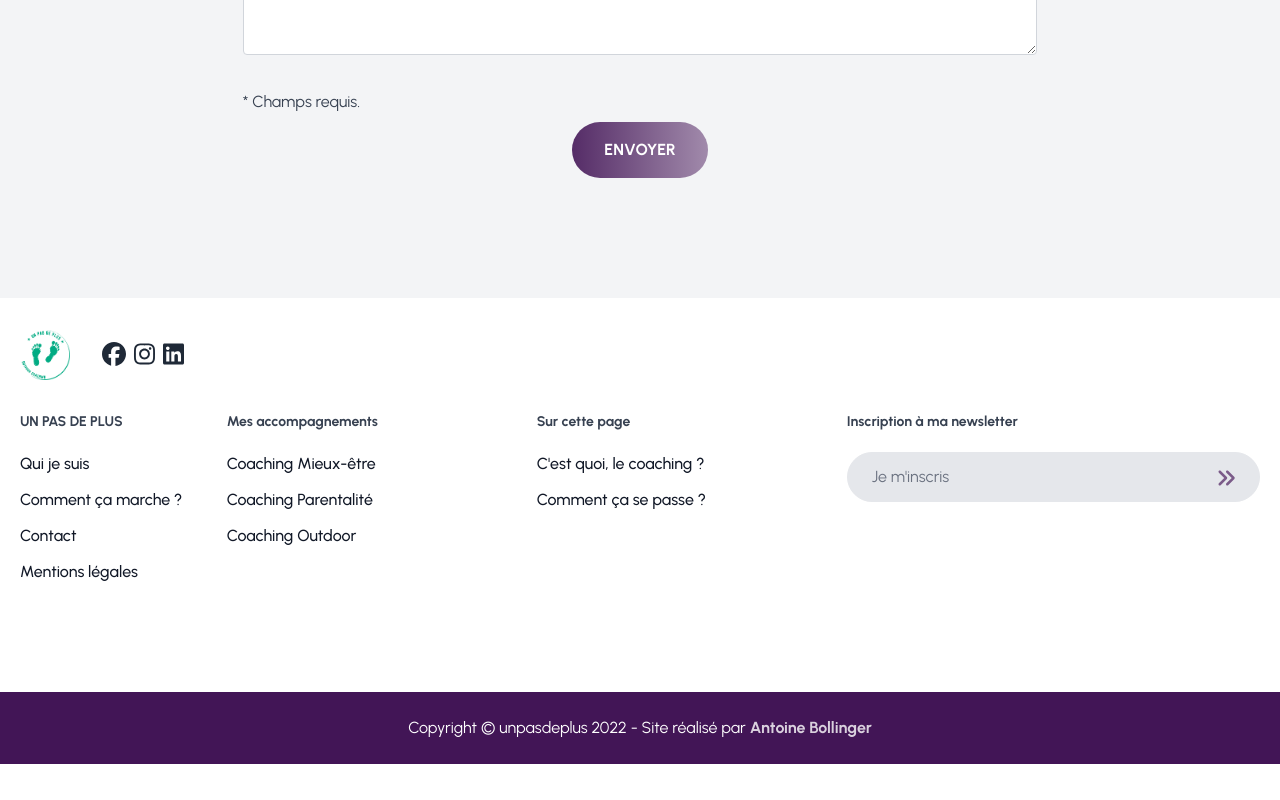
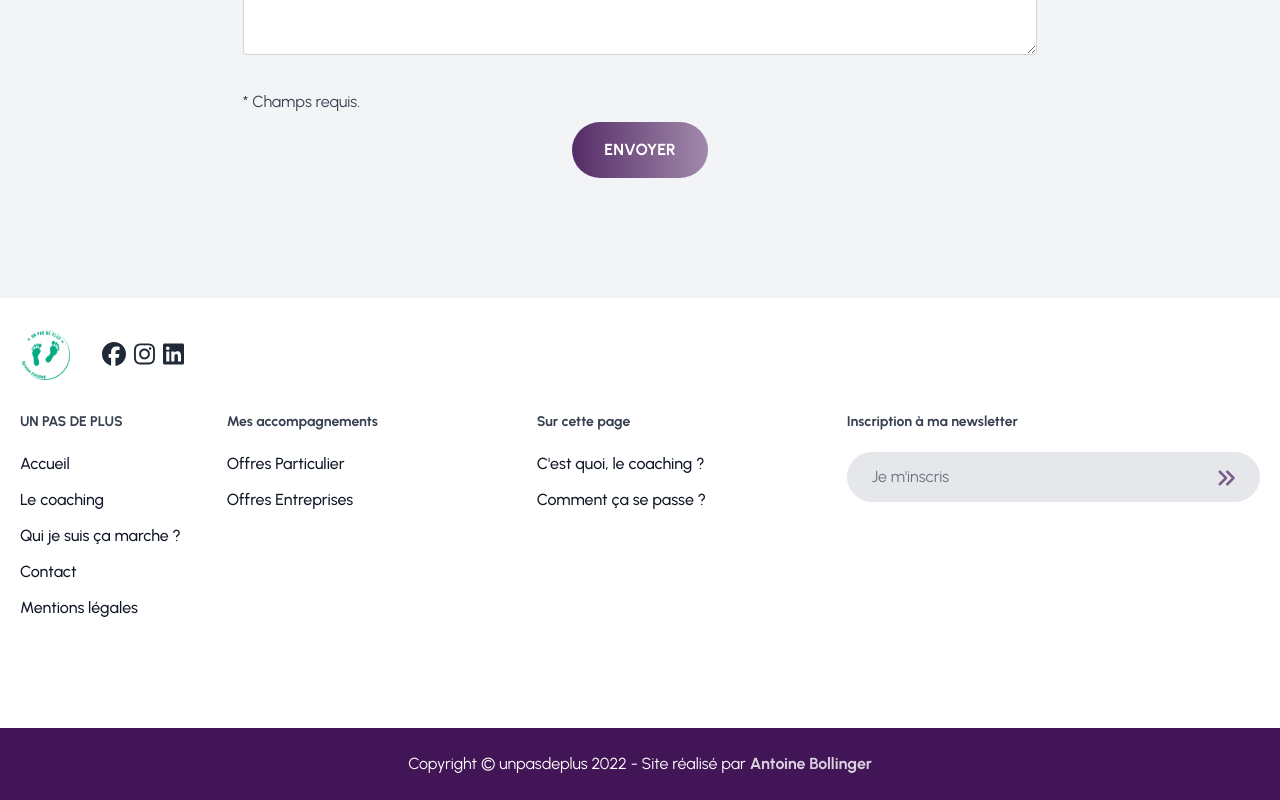
Before and after one commit to antoinebollinger/unpasdeplus-coaching, a Next.js app: page /le-coaching in a window 1280 px wide. Shown: the part 4625-5425 px from the top of the page. Before the commit the page ends 5389 px from the top, so only its background shows below. Built offline with nearby package versions, Linux system fonts and the light colour scheme.

Commit message:
🚧 footer

```diff
--- a/components/footer.js
+++ b/components/footer.js
@@ -49,13 +49,18 @@ export default function Footer({ onThisPage }) {
                                 <p className="footer-title uppercase">Un pas de plus</p>
                                 <ul>
                                     <li>
-                                        <Link href="/about">
-                                            Qui je suis
+                                        <Link href="/">
+                                            Accueil
                                         </Link>
                                     </li>
                                     <li>
-                                        <Link href="/comment-ca-marche">
-                                            Comment ça marche ?
+                                        <Link href="/le-coaching">
+                                            Le coaching
+                                        </Link>
+                                    </li>
+                                    <li>
+                                        <Link href="/qui-je-suis">
+                                            Qui je suis ça marche ?
                                         </Link>
                                     </li>
                                     <li><a href="#contact">Contact</a></li>
@@ -72,18 +77,13 @@ export default function Footer({ onThisPage }) {
                                 <p className="footer-title">Mes accompagnements</p>
                                 <ul>
                                     <li>
-                                        <Link href="/coaching-mieux-etre">
-                                            Coaching Mieux-être
+                                        <Link href="/offres-particulier">
+                                            Offres Particulier
                                         </Link>
                                     </li>
                                     <li>
-                                        <Link href="/coaching-parentalite">
-                                            Coaching Parentalité
-                                        </Link>
-                                    </li>
-                                    <li>
-                                        <Link href="/coaching-outdoor">
-                                            Coaching Outdoor
+                                        <Link href="/offres-entreprises">
+                                            Offres Entreprises
                                         </Link>
                                     </li>
                                 </ul>
```
